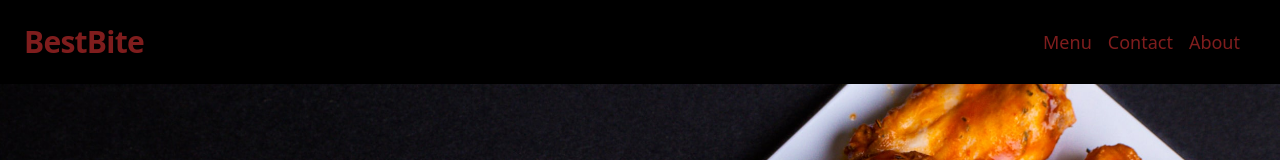
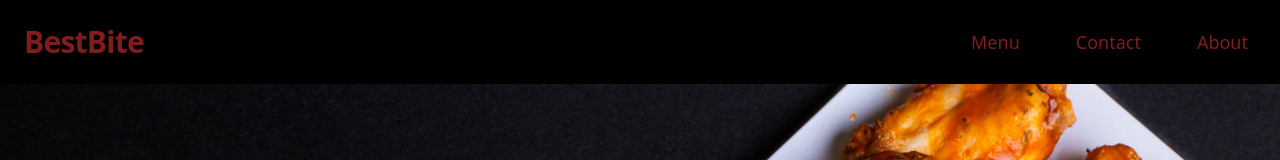
Before and after one commit to harjot85/best-bite, a React (Vite) app: page / in a window 1280 px wide. Shown: the top 160 px of the page. Built offline with nearby package versions, Linux system fonts and the light colour scheme.

Commit message:
Update some margins on the Navbar

```diff
--- a/src/components/navigation/Navbar.tsx
+++ b/src/components/navigation/Navbar.tsx
@@ -23,19 +23,19 @@ const Navbar = () => {
         <div className="text-sm lg:flex-grow">
           <a
             href="#responsive-header"
-            className="block mt-4 lg:inline-block lg:mt-0 text-red-900 hover:text-red-500 mr-4 text-lg"
+            className="block mt-4 lg:inline-block lg:mt-0 text-red-900 hover:text-red-500 mr-2 text-lg"
           >
             Menu
           </a>
           <a
             href="#responsive-header"
-            className="block mt-4 lg:inline-block lg:mt-0 text-red-900 hover:text-white mr-4 text-lg"
+            className="block mt-4 lg:inline-block lg:mt-0 text-red-900 hover:text-white ml-12 mr-2 text-lg"
           >
             Contact
           </a>
           <a
             href="#responsive-header"
-            className="block mt-4 lg:inline-block lg:mt-0 text-red-900 hover:text-white  mr-4 text-lg"
+            className="block mt-4 lg:inline-block lg:mt-0 text-red-900 hover:text-white ml-12 mr-2 text-lg"
           >
             About
           </a>
```
